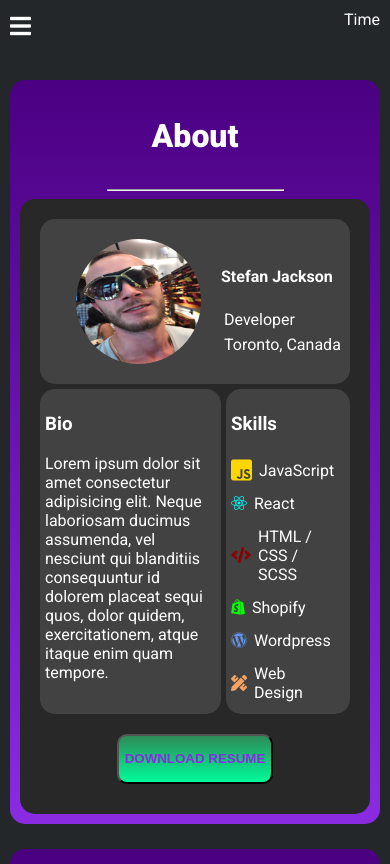
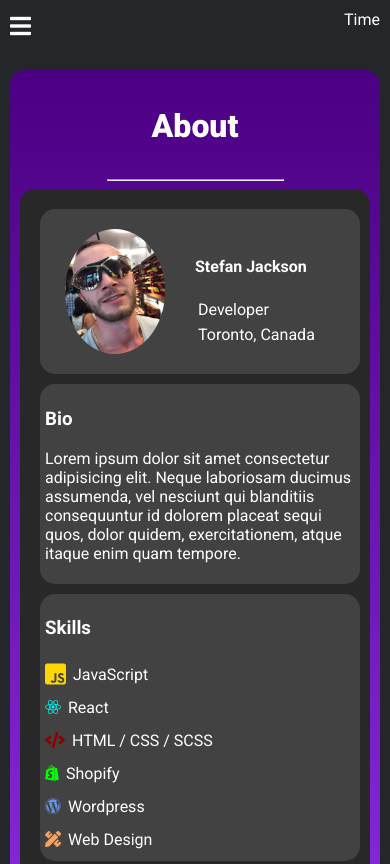
Before and after one commit to stefanjackson/mobile-portfolio-concept, a plain HTML site: page index.html in a window 390 px wide. Shown: the top 864 px of the page. Drawn offline with Linux system fonts and the light colour scheme; a script that the page names is missing.

Commit message:
Finished mobile responsiveness

```diff
--- a/style.css
+++ b/style.css
@@ -12,7 +12,7 @@ body {
 }
 
 main{
-	margin: 25px 10px;
+	margin: 15px 10px;
 
 }
 
@@ -156,27 +156,30 @@ nav ul li a {
 }
 
 .about-me-top {
+	width: 100%;
 	display: flex;
-	justify-content: space-around;
-	padding: 20px 0px;
+	padding: 20px 5px;
 	border-radius: 15px;
 	background-color: 	rgb(169,169,169, 0.2);
 }
 
 .image-container {
-	width: 60%;
+	padding-left: 20px;
 	display: flex;
 	justify-content: center;
 }
 
 .about-me-top img {
-	width: 125px;
-	height: 125px;
+	min-width: 100px;
+	min-height: 100px;
+	max-width: 125px;
+	max-height: 125px;
 	border-radius: 50%;
 }
 
 .about-name-card {
-	width: 40%;
+	padding-left: 50px;
+	padding-right: 20px;
 	display: flex;
 	flex-direction: column;
 	justify-content: center;
@@ -189,22 +192,24 @@ nav ul li a {
 }
 
 .about-me-info {
-	margin-top: 5px;
+
 	display: flex;
+	flex-direction: column;
 	justify-content: space-between;
 }
 
 .about-me-bio {
-	width: 60%;
+	margin-top: 10px;
+	width: 100%;
 	padding: 5px;
 	border-radius: 15px;
 	background-color: rgb(169,169,169, 0.2);
 }
 
 .about-me-skills {
+	margin-top: 10px;
 	padding: 5px;
-	width: 40%;
-	margin-left: 5px;
+	width: 100%;
 	border-radius: 15px;
 	background-color: rgb(169,169,169, 0.2);
 }
@@ -227,6 +232,7 @@ nav ul li a {
 }
 
 .resume-download-button button{
+	width: 175px;
 	min-height: 50px;
 	color:rgb(138,43,226);
 	border-radius: 10px;
@@ -319,7 +325,7 @@ nav ul li a {
 
 
 .port-container-skills {
-	margin-top: 5px;
+	margin-top: 10px;
 	display: flex;
 	justify-content: space-around;
 	flex-wrap: wrap;
@@ -334,14 +340,14 @@ nav ul li a {
 }
 
 .port-button {
-	min-height: 35px;
-	padding-bottom: 10px;
 	margin-top: 10px;
 	display: flex;
 	justify-content: center;
 }
 
 .port-button button{
+	width: 120px;
+	min-height: 35px;
 	background-color: rgb(138,43,226);
 	border-radius: 5px;
 }
@@ -354,6 +360,7 @@ nav ul li a {
 }
 
 .show-more-button button{
+	width: 175px;
 	min-height: 50px;
 	color:rgb(138,43,226);
 	border-radius: 10px;
@@ -386,7 +393,6 @@ nav ul li a {
 
 .contact-section form {
 	margin: auto !important;
-
 	max-width: 350px;
 	padding: 15px;
 	margin-bottom: 15px;
@@ -404,18 +410,14 @@ nav ul li a {
 	margin-bottom: 10px;
 	border-radius: 10px;
 	opacity: 0.7;
-
 }
 
 
-
 .submission input {
+	opacity: 1;
 	margin-bottom: 0;
-}
-
-.submission input {
 	min-height: 50px;
-	min-width: 100px;
+	width: 175px;
 	color:rgb(138,43,226);
 	border-radius: 10px;
 	background: linear-gradient(rgb(46,139,87), rgb(0,250,154));
@@ -430,6 +432,7 @@ nav ul li a {
 }
 
 .socials i {
+	padding: 15px;
 	font-size: 2em;
 	margin:0 20px;
 }
@@ -446,7 +449,7 @@ nav ul li a {
 	padding-left: 0;
 	display: flex;
 	justify-content: center;
-	font-size: 0.6em;
+	font-size: 0.8em;
 }
 
 .footer-nav ul li{
```
